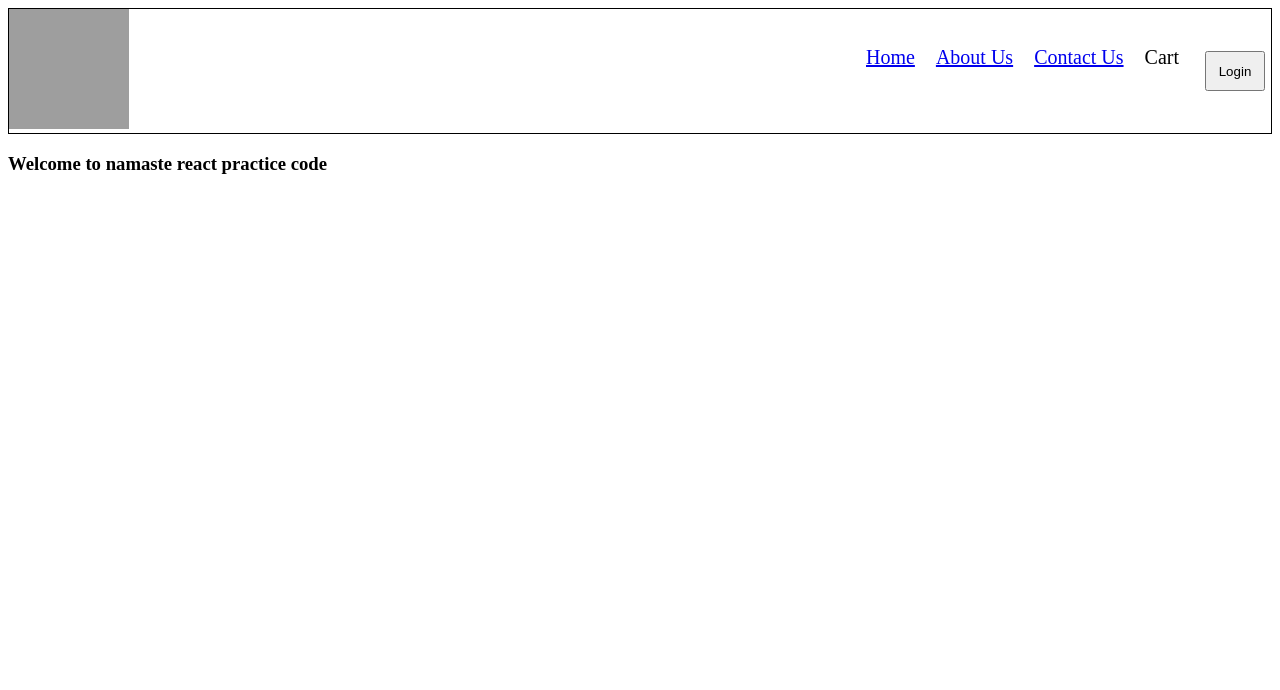
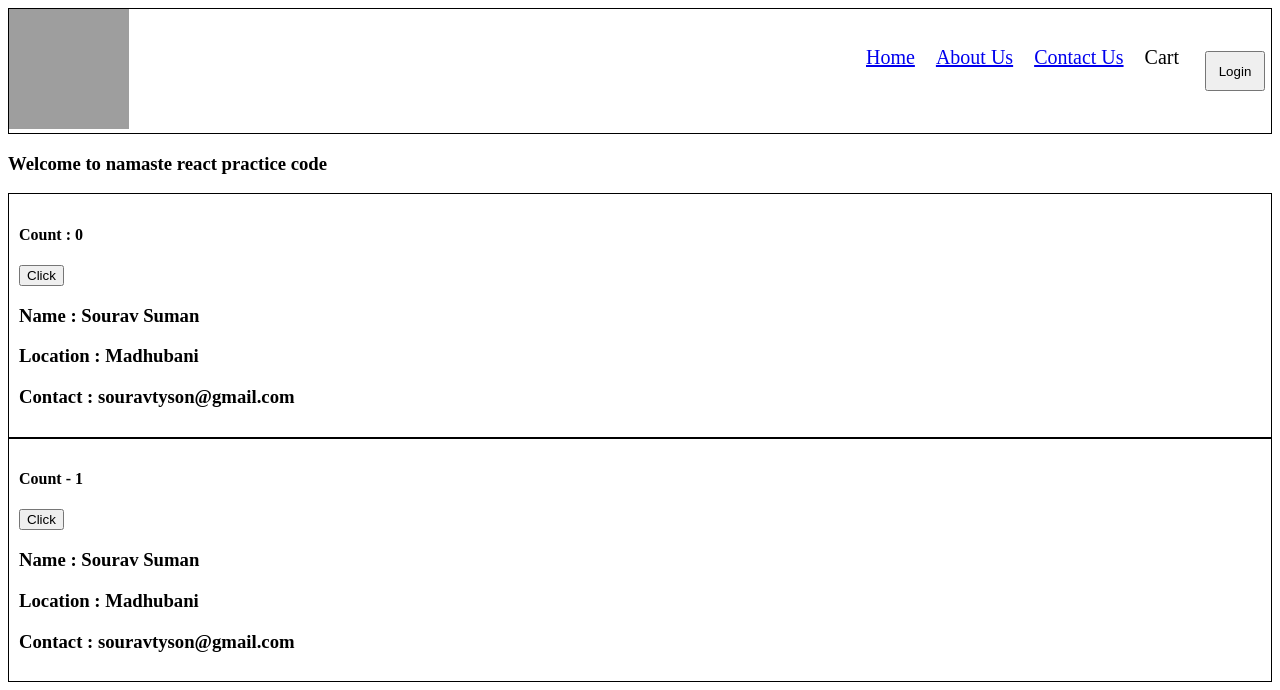
Before and after one commit to souravtyson/namaste-react, a React app: page /about in a window 1280 px wide. Built offline with nearby package versions, Linux system fonts and the light colour scheme; grey boxes are pictures that could not be loaded.

Commit message:
class based component

```diff
--- a/App.js
+++ b/App.js
@@ -2,11 +2,11 @@ import React from "react";
 import ReactDOM  from "react-dom/client";
 import AppLayout from "./components/AppLayout.js";
 import { RouterProvider, createBrowserRouter } from "react-router-dom"
-import About from "./components/About.js";
-import Contact from "./components/Contact.js";
 import Error from "./components/Error.js";
 import Body from "./components/Body.js";
 import RestaurantMenu from "./components/RestaurantMenu.js";
+import About from "./components/about/About.js";
+import Contact from "./components/Contact.js";
 
 const router = createBrowserRouter([
     {
--- a/components/About.js
+++ /dev/null
@@ -1,9 +0,0 @@
-const About = () => {
-    return (
-        <div>
-            <h3>Welcome to namaste react practice code</h3>
-        </div>
-    )
-}
-
-export default About
--- a/components/AppLayout.js
+++ b/components/AppLayout.js
@@ -1,12 +1,15 @@
+import { StrictMode } from "react"
 import Header from "./Header"
 import { Outlet } from "react-router-dom"
 
 const AppLayout = () => {
     return (
+        <StrictMode>
         <div className="app">
             <Header />
             <Outlet />
         </div>
+        </StrictMode>
     )
 }
 
--- /dev/null
+++ b/components/about/About.js
@@ -0,0 +1,15 @@
+import User from "./User"
+import UserClass from "./UserClass"
+
+const About = () => {
+    return (
+        <div>
+            <h3>Welcome to namaste react practice code</h3>
+            <User name={'Sourav Suman'} location={'Madhubani'} contact={'souravtyson@gmail.com'}/>
+            <UserClass name={'Sourav Suman'} location={'Madhubani'} contact={'souravtyson@gmail.com'}/>
+
+        </div>
+    )
+}
+
+export default About
--- /dev/null
+++ b/components/about/User.js
@@ -0,0 +1,23 @@
+import { useState } from "react";
+
+const User = ({ name, location, contact }) => {
+  const [count, setCount] = useState(0);
+
+  return (
+    <div className="user-details">
+      <h4>Count : {count}</h4>
+      <button
+        onClick={() => {
+          setCount(count + 1);
+        }}
+      >
+        Click
+      </button>
+      <h3>Name : {name}</h3>
+      <h3>Location : {location}</h3>
+      <h3>Contact : {contact}</h3>
+    </div>
+  );
+};
+
+export default User;
--- /dev/null
+++ b/components/about/UserClass.js
@@ -0,0 +1,36 @@
+import React from "react";
+
+class UserClass extends React.Component {
+  constructor(props) {
+    super(props);
+
+    this.state = {
+      count: 1,
+      count2: 90,
+    };
+  }
+  render() {
+    const { name, location, contact } = this.props;
+    const { count } = this.state;
+    console.log(this.state);
+    return (
+      <div className="user-details">
+        <h4>Count - {count}</h4>
+        <button
+          onClick={() => {
+            this.setState({
+              count: count + 1,
+            });
+          }}
+        >
+          Click
+        </button>
+        <h3>Name : {name}</h3>
+        <h3>Location : {location}</h3>
+        <h3>Contact : {contact}</h3>
+      </div>
+    );
+  }
+}
+
+export default UserClass;
--- a/index.css
+++ b/index.css
@@ -70,3 +70,8 @@
     width: 60px;
     margin: 5px;
 }
+
+.user-details {
+    border: 1px solid black;
+    padding: 10px;
+}
```
Also changed, not shown: 1 other file.
